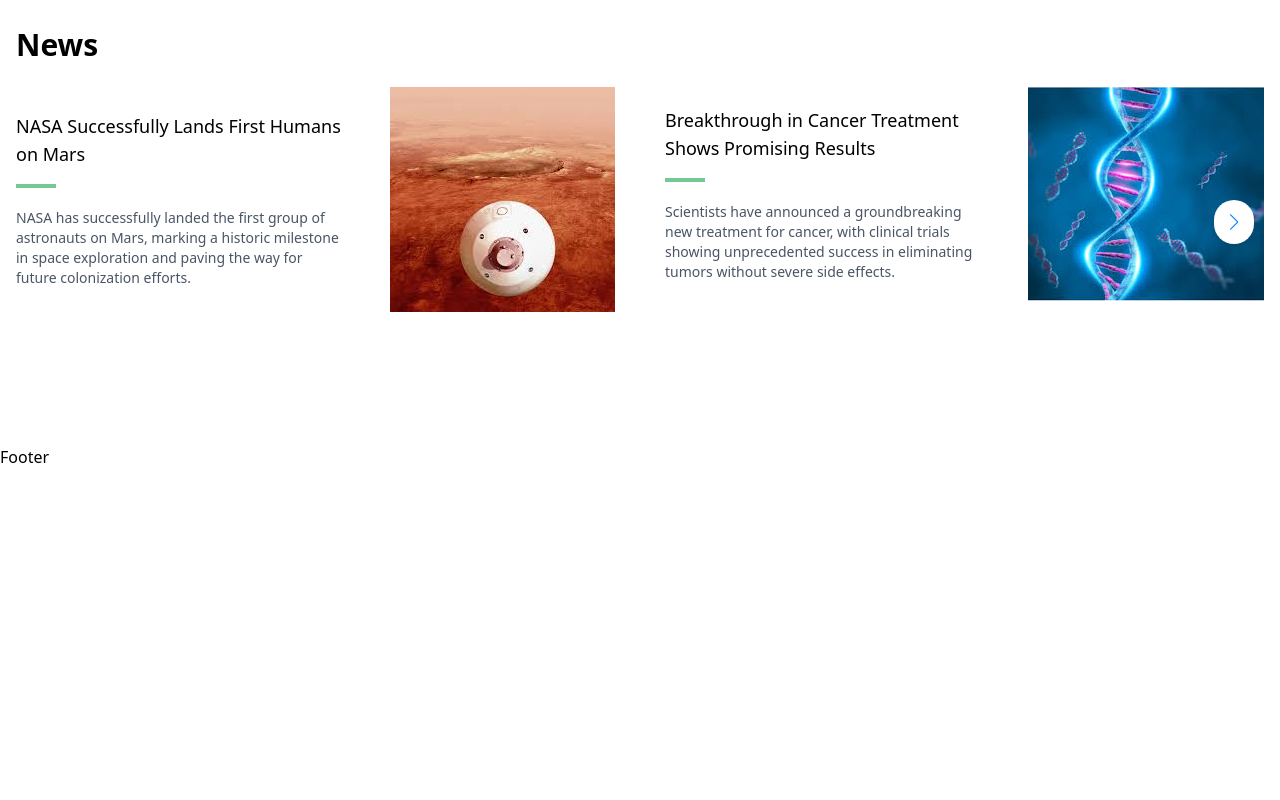
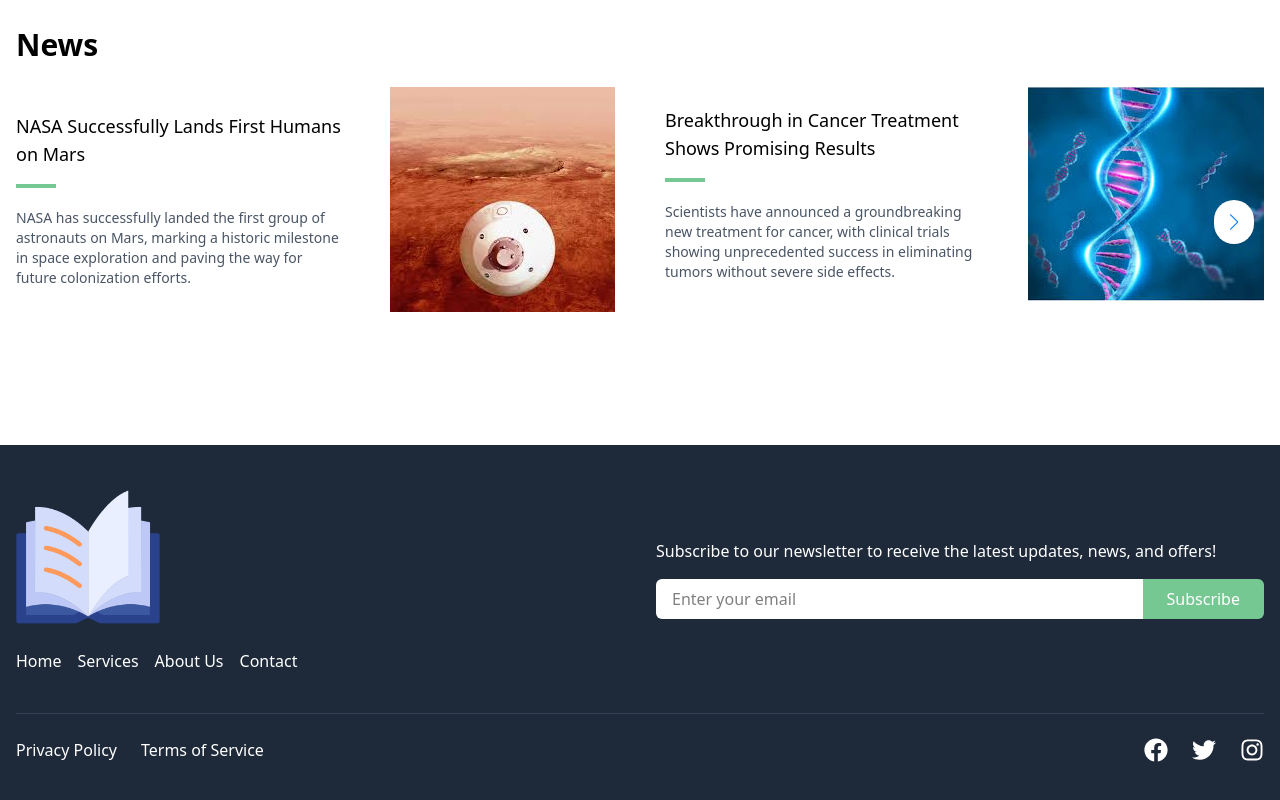
Before and after one commit to erik-ng-3006/booknest, a React (Vite) app in the folder frontend/: page / in a window 1280 px wide. Shown: the part 1505-2305 px from the top of the page. Before the commit the page ends 1974 px from the top, so only its background shows below. Built offline with nearby package versions, Linux system fonts and the light colour scheme.

Commit message:
implement footer section

```diff
--- a/frontend/src/App.jsx
+++ b/frontend/src/App.jsx
@@ -1,6 +1,7 @@
 import React from 'react';
 import { Outlet } from 'react-router-dom';
 import Navbar from './components/Navbar';
+import Footer from './components/Footer';
 
 const App = () => {
 	return (
@@ -9,7 +10,7 @@
 			<main className='min-h-screen max-w-screen-2xl mx-auto px-4 py-6'>
 				<Outlet />
 			</main>
-			<footer>Footer</footer>
+			<Footer />
 		</>
 	);
 };
--- /dev/null
+++ b/frontend/src/components/Footer.jsx
@@ -0,0 +1,106 @@
+import React from 'react';
+import footerLogo from '../assets/footer-logo.png';
+
+import { Link } from 'react-router-dom';
+import { FaFacebook, FaInstagram, FaTwitter } from 'react-icons/fa';
+
+const Footer = () => {
+	return (
+		<footer className='bg-gray-800 text-white py-10 px-4'>
+			{/* Top Section */}
+			<div className='container mx-auto flex flex-col md:flex-row justify-between items-center gap-8'>
+				{/* Left Side - Logo and Nav */}
+				<div className='md:w-1/2 w-full'>
+					<img src={footerLogo} alt='Logo' className='mb-5 w-36' />
+					<ul className='flex flex-col md:flex-row gap-4'>
+						<li>
+							<Link to='/' className='hover:text-primary'>
+								Home
+							</Link>
+						</li>
+						<li>
+							<Link to='/services' className='hover:text-primary'>
+								Services
+							</Link>
+						</li>
+						<li>
+							<Link to='/about' className='hover:text-primary'>
+								About Us
+							</Link>
+						</li>
+						<li>
+							<Link to='/contact' className='hover:text-primary'>
+								Contact
+							</Link>
+						</li>
+					</ul>
+				</div>
+
+				{/* Right Side - Newsletter */}
+				<div className='md:w-1/2 w-full'>
+					<p className='mb-4'>
+						Subscribe to our newsletter to receive the latest
+						updates, news, and offers!
+					</p>
+					<div className='flex'>
+						<input
+							type='email'
+							placeholder='Enter your email'
+							className='w-full px-4 py-2 rounded-l-md bg-white text-black'
+						/>
+						<button className='bg-primary px-6 py-2 rounded-r-md hover:bg-primary-dark'>
+							Subscribe
+						</button>
+					</div>
+				</div>
+			</div>
+
+			{/* Bottom Section */}
+			<div className='container mx-auto flex flex-col md:flex-row justify-between items-center mt-10 border-t border-gray-700 pt-6'>
+				{/* Left Side - Privacy Links */}
+				<ul className='flex gap-6 mb-4 md:mb-0'>
+					<li>
+						<a href='#privacy' className='hover:text-primary'>
+							Privacy Policy
+						</a>
+					</li>
+					<li>
+						<a href='#terms' className='hover:text-primary'>
+							Terms of Service
+						</a>
+					</li>
+				</ul>
+
+				{/* Right Side - Social Icons */}
+				<div className='flex gap-6'>
+					<a
+						href='https://facebook.com'
+						target='_blank'
+						rel='noopener noreferrer'
+						className='hover:text-primary'
+					>
+						<FaFacebook size={24} />
+					</a>
+					<a
+						href='https://twitter.com'
+						target='_blank'
+						rel='noopener noreferrer'
+						className='hover:text-primary'
+					>
+						<FaTwitter size={24} />
+					</a>
+					<a
+						href='https://instagram.com'
+						target='_blank'
+						rel='noopener noreferrer'
+						className='hover:text-primary'
+					>
+						<FaInstagram size={24} />
+					</a>
+				</div>
+			</div>
+		</footer>
+	);
+};
+
+export default Footer;
```
Also changed, not shown: frontend/src/assets/footer-logo.png (added).
